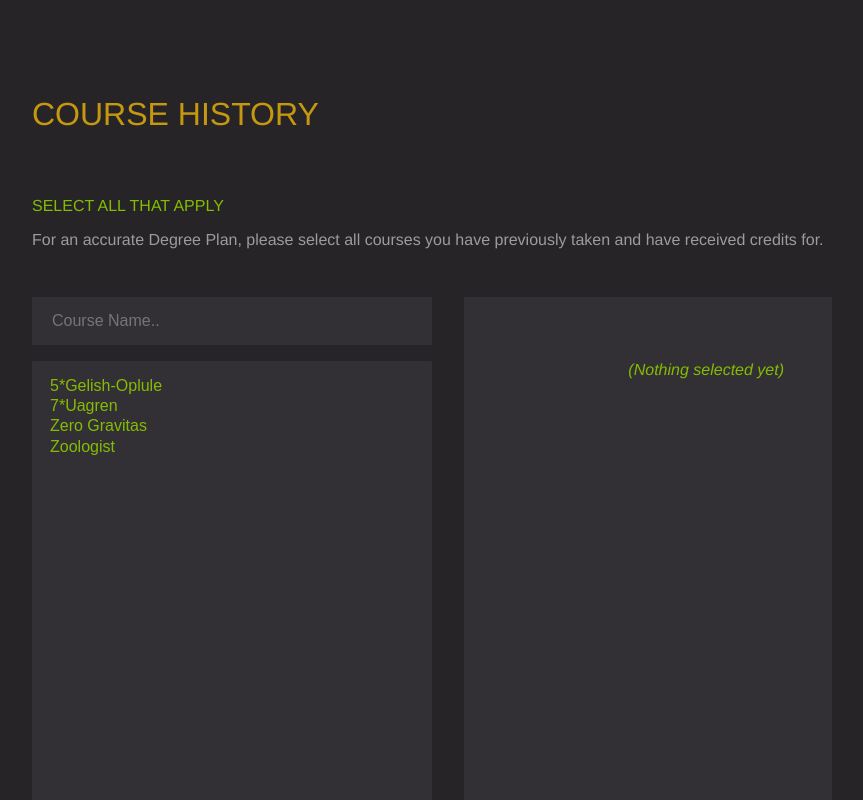
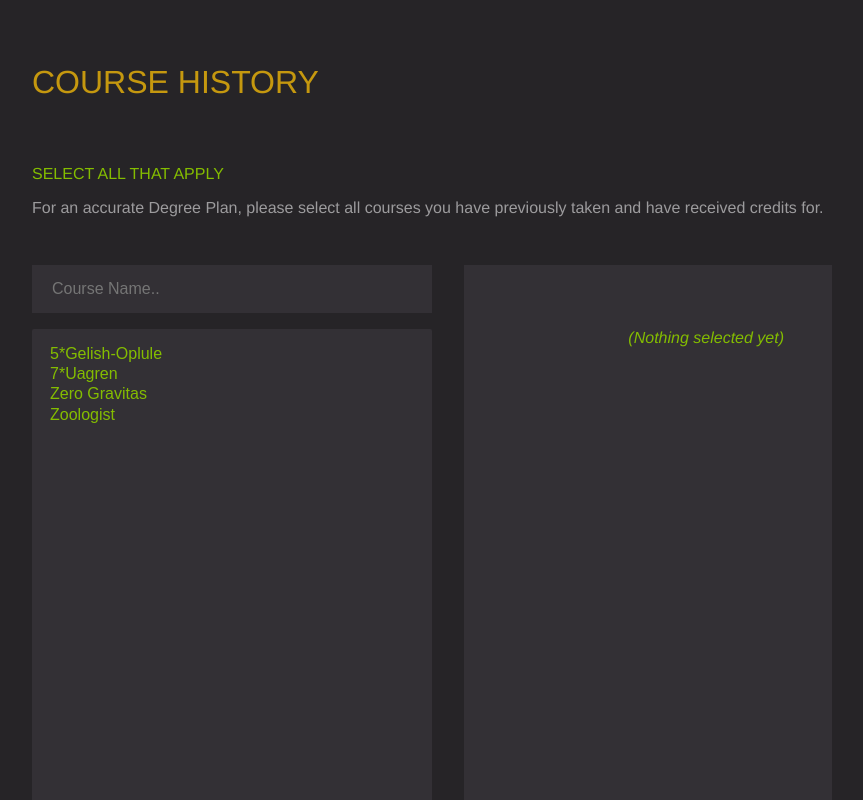
Before and after one commit to UBCO-COSC499-Winter-2018-Term-1-2/visual-course-planner, a React app in the folder client/: page /course-history in a window 1280 px wide. Shown: the top 800 px of the page, without its empty margins (32-895 px from the left). Built offline with nearby package versions, Linux system fonts and the light colour scheme.

Commit message:
comment deleted

```diff
--- a/client/src/components/PreviousCourses/PreviousCourses.css
+++ b/client/src/components/PreviousCourses/PreviousCourses.css
@@ -91,5 +91,5 @@ a:link{
 .course-menu{
     background-color: #262427;
     width: 50em;
-    padding: 2em 4em;
+    margin: 2em 4em;
 }
```
